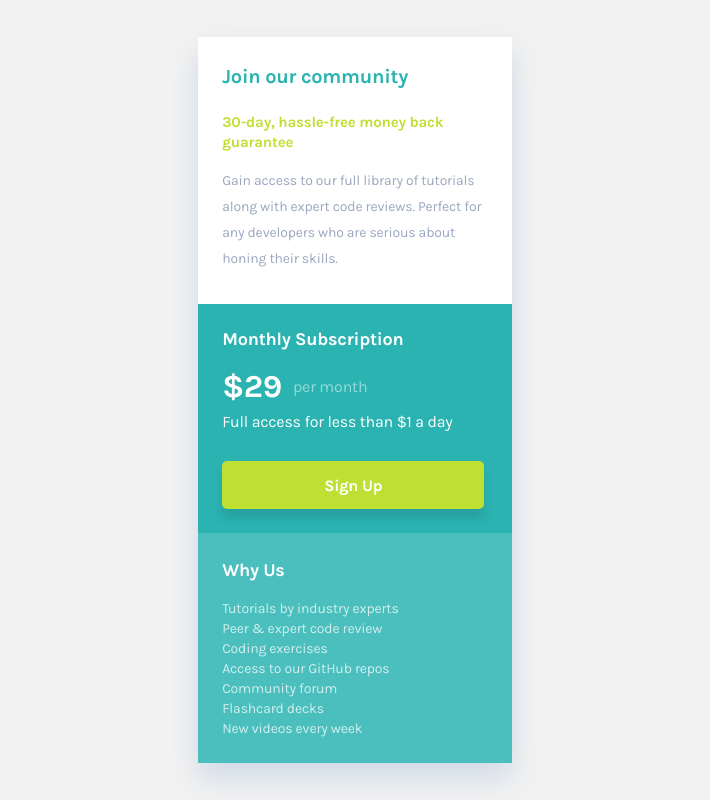
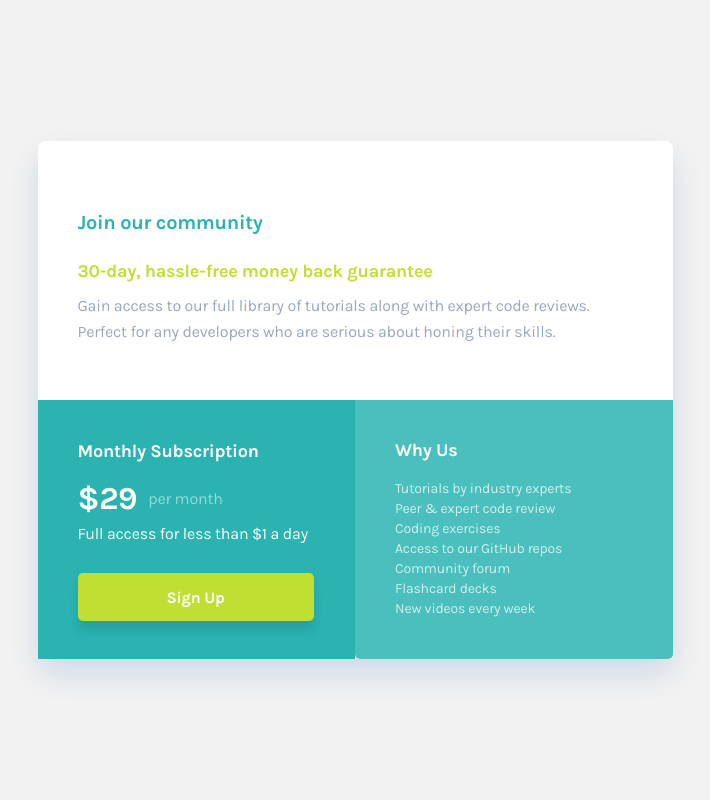
Before and after one commit to MatejaC/frontendmentor.io---Single-price-grid-component-challenge, a plain HTML site: page index.html in a window 1280 px wide. Shown: the whole page, without its empty margins (285-995 px from the left). Drawn offline with Linux system fonts and the light colour scheme.

Commit message:
building layout for bigger screens; with grid areas; styling changes: margins, paddings, borders

```diff
--- a/css/style.scss
+++ b/css/style.scss
@@ -95,12 +95,16 @@ body {
 
 .container {
   box-shadow: 0px 15px 30px rgba(0, 81, 171, 0.148847);
-  border-radius: 5px;
 }
 
 .introduction {
-  background-color: $white;
-  padding: 1.75rem 1.5rem 0 1.5rem;
+   background-color: $white;
+   padding: 1.75rem 1.5rem 0 1.5rem;
+   border-radius: 5px 5px 0px 0px;
+   -webkit-border-radius: 5px 5px 0px 0px;
+   -moz-border-radius: 5px 5px 0px 0px;
+   -ms-border-radius: 5px 5px 0px 0px;
+   -o-border-radius: 5px 5px 0px 0px;
 }
 
 .introduction__headline {
@@ -198,9 +202,14 @@ body {
 }
 
 .about-us {
-  background-color: $cyan2;
-  padding-left: 1.5rem;
-  color: $white;
+   background-color: $cyan2;
+   padding-left: 1.5rem;
+   color: $white;
+   border-radius:  0px 0px 5px 5px;
+   -webkit-border-radius:  0px 0px 5px 5px;
+   -moz-border-radius:  0px 0px 5px 5px;
+   -ms-border-radius:  0px 0px 5px 5px;
+   -o-border-radius:  0px 0px 5px 5px;
 }
 
 .about-us__title {
@@ -208,7 +217,7 @@ body {
   font-size: 1.125rem;
   line-height: 21px;
   letter-spacing: -0.225px;
-  padding-top:  1.5em;
+  padding-top: 1.5em;
   padding-bottom: 1.125rem;
 }
 
@@ -222,3 +231,86 @@ body {
   opacity: 0.75;
   padding-bottom: 1.5rem;
 }
+
+@media screen and (min-width: 800px) {
+  .container {
+    max-width: 635px;
+    border-radius: 8px 8px 0 0;
+    display: grid;
+    grid-template-columns: 1fr 1fr;
+    grid-template-rows: 1fr 1fr;
+    grid-template-areas: "introduction introduction" "subscription about-us";
+    -webkit-border-radius: 8px 8px 0 0;
+    -moz-border-radius: 8px 8px 0 0;
+    -ms-border-radius: 8px 8px 0 0;
+    -o-border-radius: 8px 8px 0 0;
+}
+
+  .introduction {
+    grid-area: introduction;
+  }
+
+  .subscription {
+    grid-area: subscription;
+  }
+
+  .about-us {
+    grid-area: about-us;
+  }
+
+  .introduction__money-back-garantee,
+  .introduction__acess {
+    max-width: none;
+  }
+
+  .introduction,
+  .subscription,
+  .about-us {
+    padding-left: 2.5rem;
+  }
+
+  .introduction {
+    padding-right: 0;
+    border-radius: 8px 8px 0px 0px;
+  }
+
+  .introduction__headline {
+    font-size: 1, 5rem;
+    line-height: 28px;
+    letter-spacing: -0.3px;
+    padding-top: 2.5rem;
+    padding-bottom: 1, 5rem;
+  }
+
+  .introduction__money-back-garantee {
+    font-weight: bold;
+    font-size: 18px;
+    line-height: 21px;
+    letter-spacing: -0.225px;
+    padding-bottom: 0.6875rem;
+  }
+
+  .introduction__acess {
+    min-width: 555px;
+    font-size: 1rem;
+    line-height: 26px;
+    letter-spacing: -0.2px;
+    padding-right: 2.5rem;
+    padding-bottom: 2.5rem;
+  }
+
+  .subscription {
+    padding-right: 2.5rem;
+  }
+
+  .subscription__title,
+  .about-us__title {
+    padding-top: 2.5rem;
+  }
+  .subscription__sign-up {
+    padding: 0.9375rem 5.5625rem 0.875rem;
+  }
+  .about-us__description {
+    padding-bottom: 2.5rem;
+  }
+}
```
Also changed, not shown: css/style.css, 1 other file.
